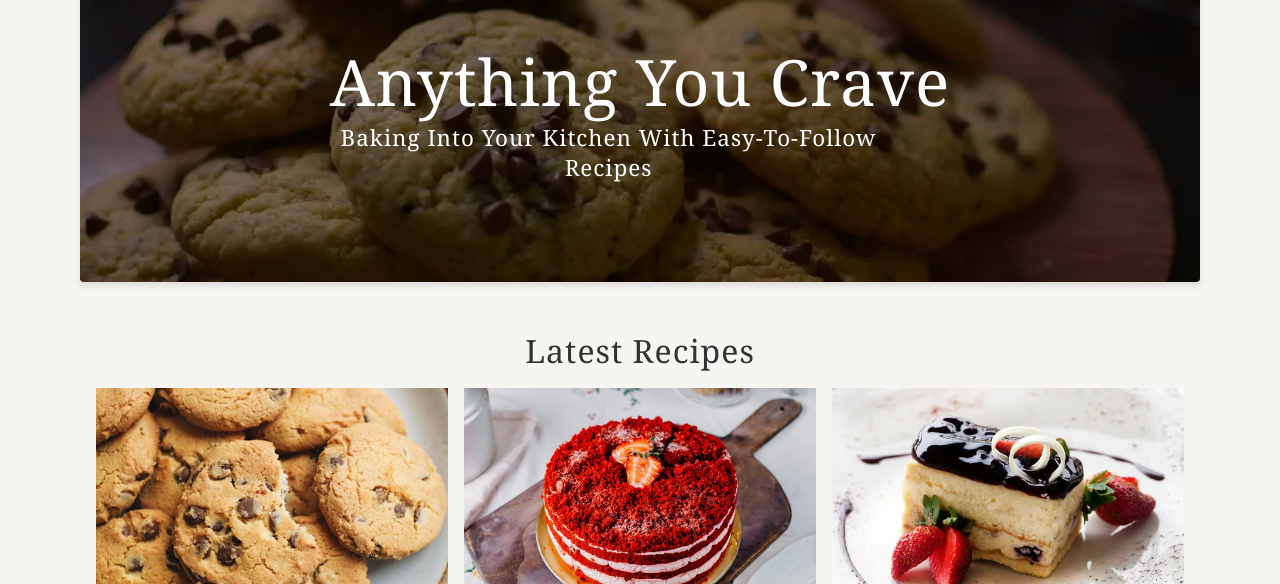
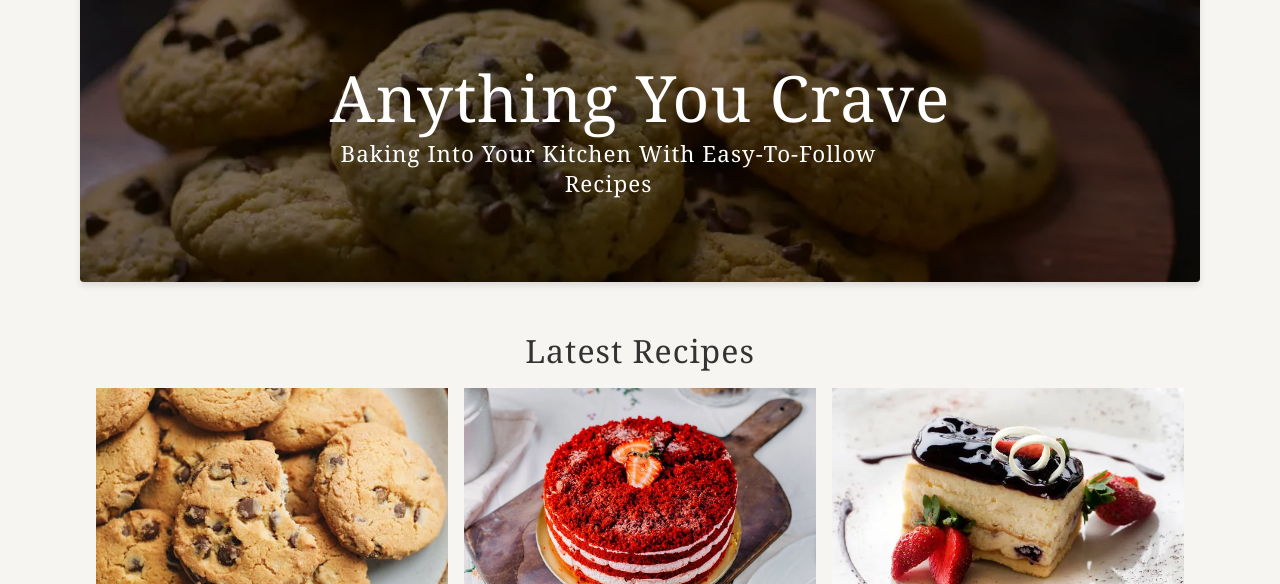
Before and after one commit to maab-osman/Baking-Blog-Website, a plain HTML site: page index.html in a window 1280 px wide. Shown: the part 216-800 px from the top of the page. Drawn offline with Linux system fonts and the light colour scheme; a web font is replaced by a local one.

Commit message:
Update style.css

```diff
--- a/css/style.css
+++ b/css/style.css
@@ -112,8 +112,12 @@ body {
   }
 
   h1 {
-    margin-top: 0;
+    text-align: center;
+    margin-top: 2rem;
+    margin-bottom: 0.5rem;
     font-size: 2.5rem;
+    font-weight: 550;
+    color: #333;
   }
 
   h2 {
@@ -446,6 +450,9 @@ Page
   padding-top: 2rem;
   min-height: calc(100vh - (6rem + 4rem));
 }
+.center-heading {
+  margin-bottom: 2rem;
+}
   /*
 ===============
 Footer Table
@@ -530,6 +537,10 @@ Homepage Hero
     text-align: center;
 
   }
+    .hero-text h1 {
+    color: var(--white);
+    text-align: center;
+    }
 
   @media only screen and (min-width: 768px) {
     .hero-text h1 {
```
